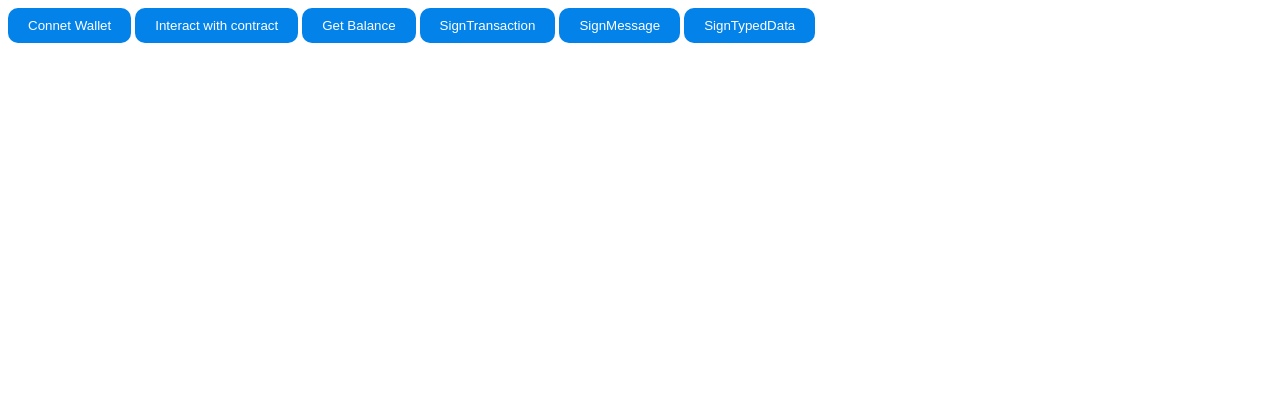
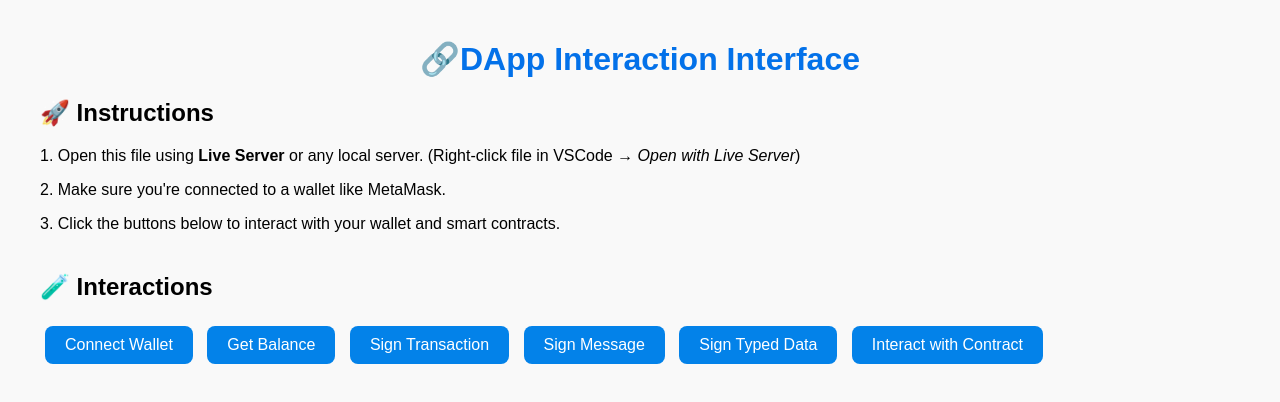
Before and after one commit to Nworah-Gabriel/Injector, a website: page test_template/connector.html in a window 1280 px wide. Drawn offline with Linux system fonts and the light colour scheme.

Commit message:
updated the HTML test file

```diff
--- a/test_template/connector.html
+++ b/test_template/connector.html
@@ -1,47 +1,95 @@
 <!DOCTYPE html>
 <html lang="en">
 <head>
-    <meta charset="UTF-8">
-    <meta name="viewport" content="width=device-width, initial-scale=1.0">
-    <title>Document</title>
+  <meta charset="UTF-8" />
+  <meta name="viewport" content="width=device-width, initial-scale=1.0"/>
+  <title>Multichain Wallet Connector Dev Tool</title>
+
+  <!-- ======================= Styles ======================= -->
   <style>
-        button{
+    body {
+      font-family: Arial, sans-serif;
+      margin: 40px;
+      background-color: #f9f9f9;
+    }
+
+    h1 {
+      color: #0371e9;
+    }
+
+    p {
+      margin-bottom: 10px;
+    }
+
+    .section {
+      margin-bottom: 40px;
+    }
+
+    button {
       background-color: rgb(3, 130, 233);
-            padding-left: 20px;
-            padding-right: 20px;
-            padding-top: 10px;
-            padding-bottom: 10px;
+      padding: 10px 20px;
+      margin: 5px;
       border: none;
-            border-radius: 10px;
+      border-radius: 8px;
       color: white;
+      cursor: pointer;
+      font-size: 16px;
+    }
+
+    button:hover {
+      background-color: rgb(2, 100, 180);
+    }
+
+    code {
+      background-color: #eaeaea;
+      padding: 2px 6px;
+      border-radius: 4px;
     }
   </style>
-    <script src="../dist/connector.umd.min.js"></script>
-    <script src="../example.js"></script>
+
+  <!-- ======================= SDK Script ======================= -->
+   <script src="https://cdn.jsdelivr.net/gh/Nworah-Gabriel/Injector@v1.0.3/dist/connector.umd.min.js"></script>
+
+  <!-- ======================= Custom Scripts ======================= -->
+  <script src="../examples/example.js"></script>
+
   <script>
     console.log("WalletConnector is:", window.WalletConnector);
   </script>
 </head>
+
 <body>
-    <button onclick="connect()">Connet Wallet</button>
-    <button onclick="contractinteraction()">Interact with contract</button>
+
+  <!-- ======================= Title ======================= -->
+  <h1 style="text-align: center;">🔗DApp Interaction Interface</h1>
+
+  <!-- ======================= Setup Instructions ======================= -->
+  <div class="section">
+    <h2>🚀 Instructions</h2>
+    <p>1. Open this file using <strong>Live Server</strong> or any local server. (Right-click file in VSCode → <em>Open with Live Server</em>)</p>
+    <p>2. Make sure you're connected to a wallet like MetaMask.</p>
+    <p>3. Click the buttons below to interact with your wallet and smart contracts.</p>
+  </div>
+
+  <!-- ======================= Action Buttons ======================= -->
+  <div class="section">
+    <h2>🧪 Interactions</h2>
+    <button onclick="connect()">Connect Wallet</button>
     <button onclick="GetBalance()">Get Balance</button>
-    <button onclick="SignTransaction()">SignTransaction</button>
-    <button onclick="SignMessage()">SignMessage</button>
-    <button onclick="SignTypedData()">SignTypedData</button>
-    <script src="../dist/connector.umd.min.js"></script>
-    <!-- <script src="https://cdn.jsdelivr.net/gh/Nworah-Gabriel/Injector@v1.0.2/dist/connector.umd.min.js"></script> -->
+    <button onclick="SignTransaction()">Sign Transaction</button>
+    <button onclick="SignMessage()">Sign Message</button>
+    <button onclick="SignTypedData()">Sign Typed Data</button>
+    <button onclick="contractinteraction()">Interact with Contract</button>
+  </div>
+
+  <!-- ======================= Contract Logic ======================= -->
   <script>
-        async function contractinteraction(){
-            // contract ABI
+    async function contractinteraction() {
+      // Contract ABI
       const Abi = [
         {
           "inputs": [
-                    {
-                        "internalType": "int256",
-                        "name": "_value",
-                        "type": "int256"
-                    }
+            { "internalType": "int256", "name": "_value", "type": "int256" }
           ],
           "name": "setValue",
           "outputs": [],
@@ -52,41 +100,40 @@
           "inputs": [],
           "name": "get",
           "outputs": [
-                    {
-                        "internalType": "int256",
-                        "name": "",
-                        "type": "int256"
-                    }
+            { "internalType": "int256", "name": "", "type": "int256" }
           ],
           "stateMutability": "view",
           "type": "function"
         }
-        ]
-            // Connect wallet
-            const { provider, account } = await WalletConnector.connectWallet({chainId: 11155111});
+      ];
 
-            // Create contract instance
+      // Step 1: Connect to wallet
+      const { provider, account } = await WalletConnector.connectWallet({ chainId: 11155111 });
+
+      // Step 2: Create contract instance
       const tokenContract = WalletConnector.createContract(
         provider,
-            '0x1A9CD84b055255E14848A691828B54Ef477a818d', // Replace with actual token address
+        '0x1A9CD84b055255E14848A691828B54Ef477a818d', // Replace with actual contract address
         Abi
       );
 
-            // Read token balance
+      // Step 3: Read a value
       const value = await tokenContract.read('get', []);
-            console.log('Value Variable:', value);
-            const value2 = await tokenContract.estimateGas('get', []);
-            console.log('Gas Value:', value2);
-            // Contract Interaction
-            const txHash = await tokenContract.write('setValue', [
-            500961
-            ], {
+      console.log('📥 Contract "get()" value:', value);
+
+      // Step 4: Estimate gas
+      const estimatedGas = await tokenContract.estimateGas('get', []);
+      console.log('⛽ Estimated gas:', estimatedGas);
+
+      // Step 5: Write new value
+      const txHash = await tokenContract.write('setValue', [500961], {
         from: account,
         gasLimit: '300000'
       });
 
-            console.log('Transfer tx hash:', txHash);
+      console.log('📤 Transaction sent. Hash:', txHash);
     }
   </script>
+
 </body>
 </html>
--- a/utils/contractInteractions/contractInteractions.js
+++ b/utils/contractInteractions/contractInteractions.js
@@ -11,7 +11,7 @@ import {
   encodeParameter,
   getFunctionSelector,
   padHex
-} from "../abi";
+} from "../helpers/abi";
 
 /**
  * Creates a contract interface with read, write, and gas estimation functionalities.
```
Also changed, not shown: examples/example.js (renamed from example.js). Lines whose indentation alone changed are shown as unchanged.
